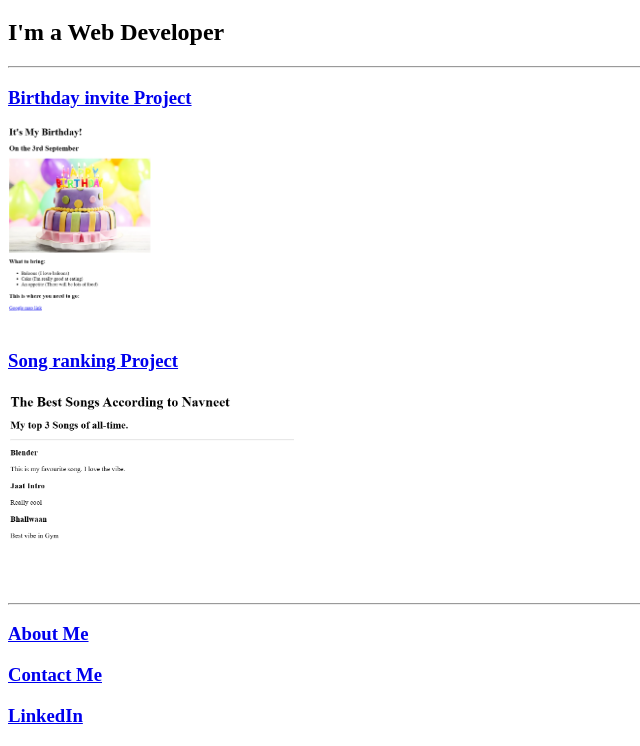
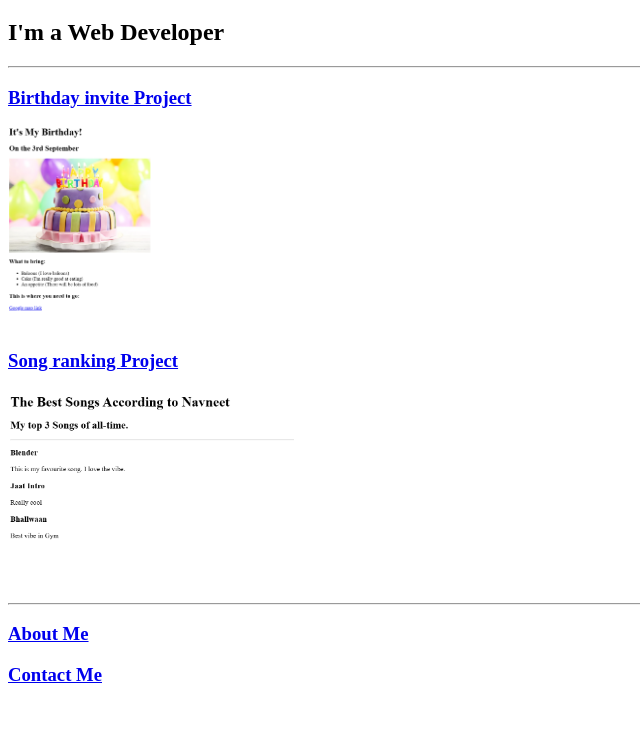
Before and after one commit to Karnnavneetavailable032/html.-karn-sportfolio.5, a plain HTML site: page index.html in a window 1280 px wide. Shown: the part 61-807 px from the top of the page, without its empty margins (0-640 px from the left). Drawn offline with Linux system fonts and the light colour scheme.

Commit message:
Fix HTML formatting and structure

```diff
--- a/index.html
+++ b/index.html
@@ -16,7 +16,6 @@
  <hr/>
 <h3><a href="./about.html">About Me</a></h3>
 <h3><a href="./contact.html">Contact Me</a></h3>
-<h3><a href="./contact.html">LinkedIn</a></h3>
 </body>
 
 </html>
```
